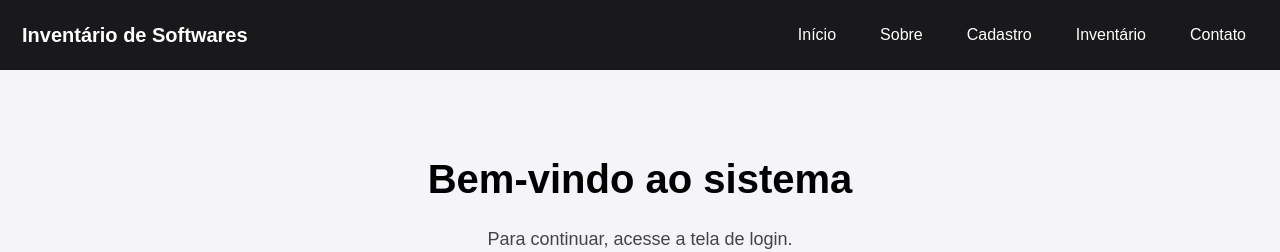
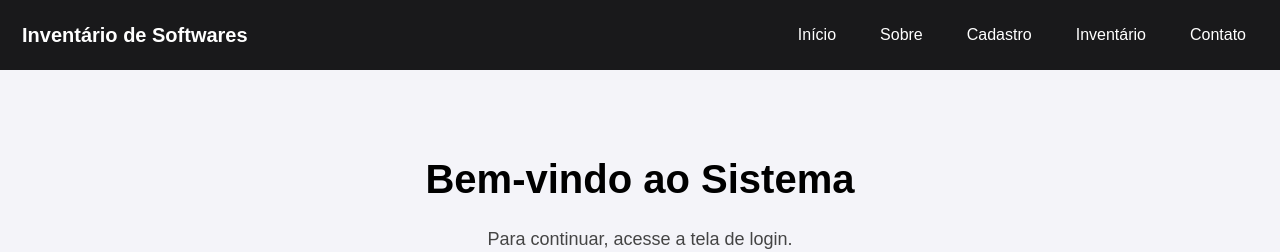
Before and after one commit to saleslima567-dotcom/Cadastro-de-Inventario-de-Softwares-de-TI., a plain HTML site: page index.html in a window 1280 px wide. Shown: the top 252 px of the page. Drawn offline with Linux system fonts and the light colour scheme.

Commit message:
Update index.html

```diff
--- a/index.html
+++ b/index.html
@@ -27,7 +27,7 @@
   </nav>
 
   <main class="home-container" id="conteudo-principal">
-    <h1>Bem-vindo ao sistema</h1>
+    <h1>Bem-vindo ao Sistema</h1>
     <p>Para continuar, acesse a tela de login.</p>
     <a href="login.html" class="home-btn" role="button">Ir para Login</a>
   </main>
```
